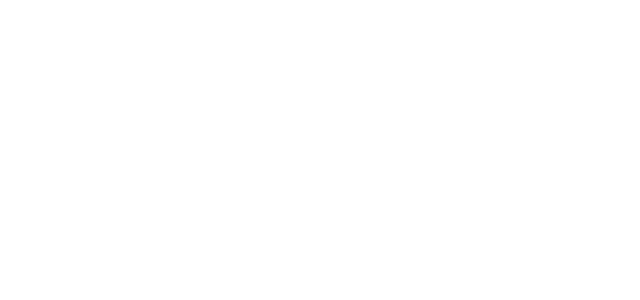
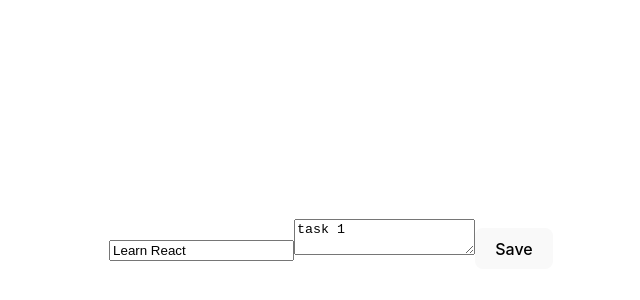
Before and after one commit to vaancillo/redux-rtc-crud, a React (Vite) app: page /edit-task/1 in a window 1280 px wide. Before the commit this address had no page. Shown: the part 156-456 px from the top of the page, without its empty margins (309-949 px from the left). Built offline with nearby package versions, Linux system fonts and the light colour scheme.

Commit message:
update task finishing the crud

```diff
--- a/src/App.jsx
+++ b/src/App.jsx
@@ -10,6 +10,7 @@ function App() {
        <Routes>
         <Route path='/' element={<TaskList />} />
         <Route path='/create-task' element={<TaskForm />} />
+        <Route path='/edit-task/:id' element={<TaskForm />} />
        </Routes>
       </BrowserRouter>
     </div>
--- a/src/components/TaskForm.jsx
+++ b/src/components/TaskForm.jsx
@@ -1,8 +1,8 @@
-import { useState } from 'react'
-import { useDispatch } from 'react-redux'
-import { addTask } from '../features/tasks/taskSlice'
+import { useEffect, useState } from 'react'
+import { useDispatch, useSelector } from 'react-redux'
+import { useNavigate, useParams } from 'react-router-dom'
+import { addTask, updateTask} from '../features/tasks/taskSlice'
 import { v4 as uuid } from 'uuid'
-import { useNavigate } from 'react-router-dom'
 
 function TaskForm() {
   const [task, setTask] = useState({
@@ -12,6 +12,8 @@ function TaskForm() {
 
   const dispatch = useDispatch()
   const navigate = useNavigate()
+  const params = useParams()
+  const tasks = useSelector((state) => state.tasks)
 
   const handleInputChange = e => {
 
@@ -23,17 +25,29 @@ function TaskForm() {
 
   const handleSubmit = e => {
     e.preventDefault()
-    dispatch(addTask({
-      ...task,
-      id: uuid()
-    }))
+
+    if (params.id) {
+      dispatch(updateTask(task))
+    } else {
+      dispatch(addTask({
+        ...task,
+        id: uuid()
+      }))
+    }
+
     navigate('/')
   }
 
+  useEffect(() => {
+    if (params.id) {
+      setTask(tasks.find((task) => task.id === params.id));
+    }
+  }, [params, tasks])
+
   return (
     <form onSubmit={handleSubmit}>
-      <input name='title' type="text" placeholder="title" onChange={handleInputChange}/>
-      <textarea name="description" placeholder="description" onChange={handleInputChange}></textarea>
+      <input name='title' type="text" placeholder="title" onChange={handleInputChange} value={task.title}/>
+      <textarea name="description" placeholder="description" onChange={handleInputChange} value={task.description}></textarea>
       <button className='btn btn-primary'>Save</button>
     </form>
   )
--- a/src/components/TaskList.jsx
+++ b/src/components/TaskList.jsx
@@ -22,6 +22,7 @@ function TaskList() {
           <p>{task.title}</p>
           <p>{task.description}</p>
           <button onClick={() => handleDelete(task.id)}>Delete</button>
+          <Link to={`/edit-task/${task.id}`}>Edit</Link>
         </div>
       ))}</div>
     </div>
--- a/src/features/tasks/taskSlice.js
+++ b/src/features/tasks/taskSlice.js
@@ -19,17 +19,14 @@ export const taskSlice = createSlice({
                 state.splice(state.indexOf(taskFound), 1)
             }
         },
-        // updateTask: (state, action) => {
-        //     return state.map(task => {
-        //         if (task.id === action.payload.id) {
-        //             return {
-        //                 ...task,
-        //                 ...action.payload
-        //             }
-        //         }
-        //         return task
-        //     })
-        // }
+        updateTask: (state, action) => {
+            const { id, title, description } = action.payload
+            const taskFound = state.find(task => task.id === id)
+            if (taskFound) {
+                taskFound.title = title
+                taskFound.description = description
+            }
+        }
     }
 })
 
```
